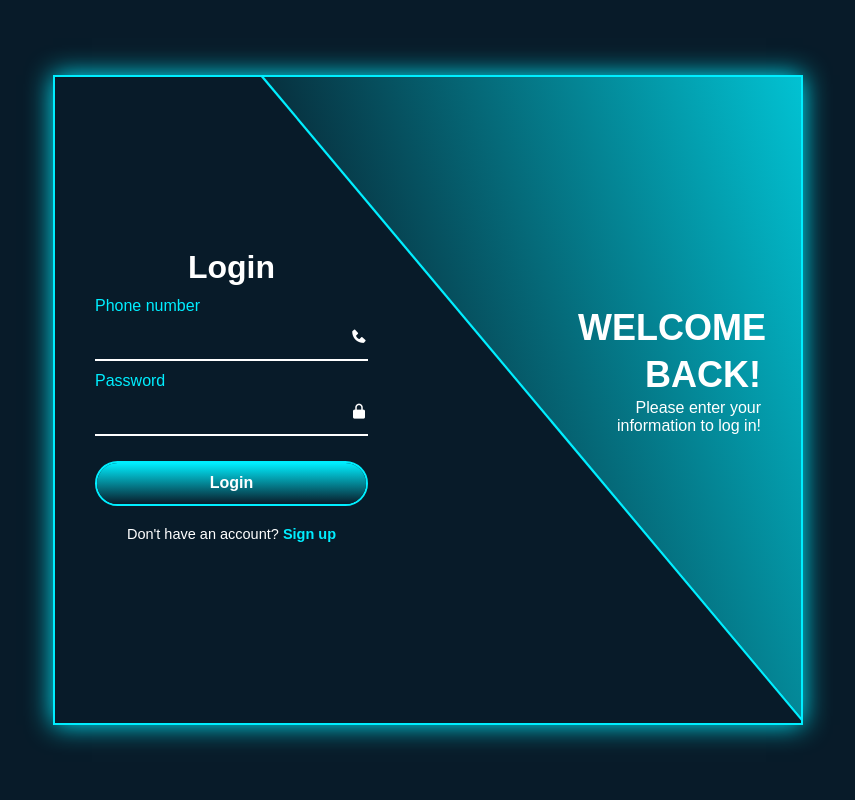
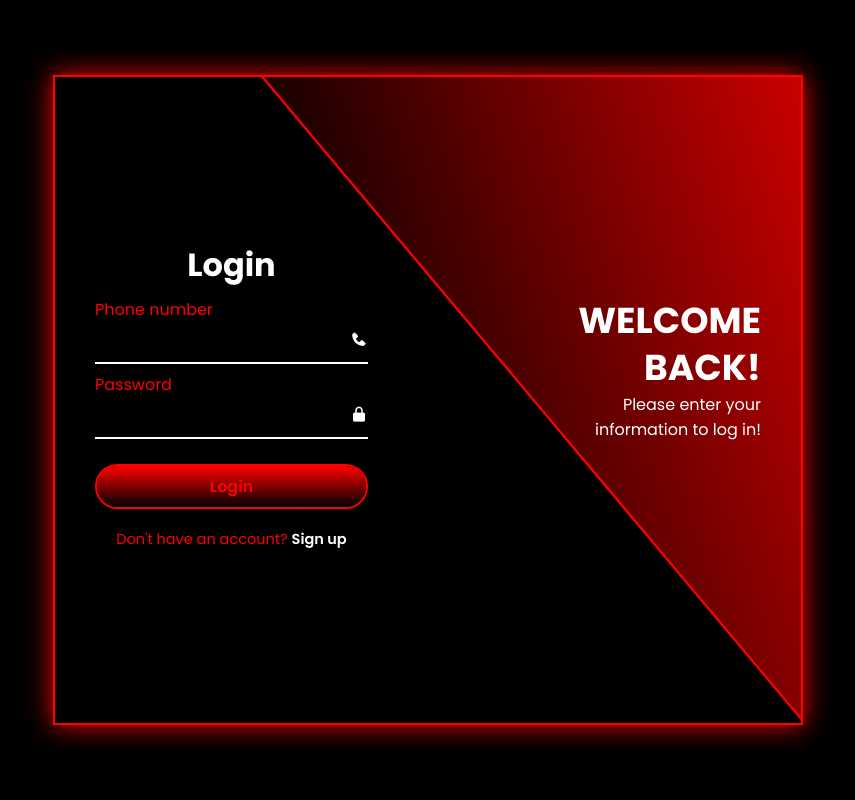
Before and after one commit to valeria-knv/software-lr3, a PHP site: page /register.html in a window 1280 px wide. Shown: the whole page, without its empty margins (212-1067 px from the left). Run offline with PHP 8.4, Linux system fonts and the light colour scheme; some web fonts are replaced.

Commit message:
Update style-form.css

```diff
--- a/css/style-form.css
+++ b/css/style-form.css
@@ -1,4 +1,4 @@
-@import url('https://fonts/googleapis.com/css2?family=Poppins:wght@300;400;500;600;700;800;900;&display=swap');
+@import url('https://fonts.googleapis.com/css2?family=Poppins:wght@300;400;500;600;700;800;900&display=swap');
 
 * {
     margin: 0;
@@ -7,25 +7,25 @@
     font-family: 'Poppins', sans-serif;
 }
 
-body{
+body {
     display: flex;
     justify-content: center;
     align-items: center;
     min-height: 100vh;
-    background: #081b29;
+    background: #000;
 }
 
-.wrapper{
+.wrapper {
     position: relative;
     width: 750px;
     height: 650px;
     background: transparent;
-    border: 2px solid #0ef;
-    box-shadow: 0 0 25px #0ef;
+    border: 2px solid #f00;
+    box-shadow: 0 0 25px #f00;
     overflow: hidden;
 }
 
-.wrapper .form-box{
+.wrapper .form-box {
     position: relative;
     top: 0;
     width: 50%;
@@ -81,45 +81,45 @@ body{
     transition-delay: calc(.1s * var(--i));
 }
 
-.form-box h2{
+.form-box h2 {
     font-size: 32px;
-    color: #fff;
+    color: rgb(255, 255, 255);
     text-align: center;
 }
 
-.form-box .input-box{
+.form-box .input-box {
     position: relative;
     width: 100%;
     height: 50px;
     margin: 25px 0;
 }
 
-.input-box input{
+.input-box input {
     width: 100%;
     height: 100%;
     background: transparent;
     border: none;
     outline: none;
-    border-bottom: 2px solid #fff;
+    border-bottom: 2px solid rgb(255, 255, 255);
     padding-right: 23px;
     font-size: 16px;
-    color: #fff;
+    color: rgb(255, 255, 255);
     font-weight: 500;
     transition: .5s;
 }
 
 .input-box input:focus,
 .input-box input:valid {
-    border-bottom-color: #0ef;
+    border-bottom-color: rgb(255, 0, 0);
 }
 
-.input-box label{
+.input-box label {
     position: absolute;
     top: 50%;
     left: 0;
     transform: translateY(-50%);
     font-size: 16px;
-    color: #fff;
+    color: rgb(255, 255, 255);
     pointer-events: none;
     transition: .5s;
 }
@@ -128,22 +128,22 @@ body{
 .input-box input:valid~label,
 .input-box input:invalid~label {
     top: -5px;
-    color: #0ef;
+    color: rgb(255, 0, 0);
 }
 
-.input-box i{
+.input-box i {
     position: absolute;
     top: 50%;
     right: 0;
     transform: translateY(-50%);
     font-size: 18px;
-    color: #fff;
+    color: rgb(255, 255, 255);
     transition: .5s;
 }
 
 .input-box input:focus~i,
 .input-box input:valid~i {
-    color: #0ef;
+    color: rgb(255, 0, 0);
 }
 
 .btn {
@@ -151,25 +151,25 @@ body{
     width: 100%;
     height: 45px;
     background: transparent;
-    border: 2px solid #0ef;
+    border: 2px solid #f00;
     outline: none;
     border-radius: 40px;
     cursor: pointer;
     font-size: 16px;
-    color: #fff;
+    color: #f00;
     font-weight: 600;
     z-index: 1;
     overflow: hidden;
 }
 
 .btn::before {
-    content: '' ;
+    content: '';
     position: absolute;
     top: -100%;
     left: 0;
     width: 100%;
     height: 300%;
-    background: linear-gradient(#081b29, #0ef, #081b29, #0ef);
+    background: linear-gradient(#000, #f00, #000, #f00);
     z-index: -1;
     transition: .5s;
 }
@@ -178,20 +178,20 @@ body{
     top: 0;
 }
 
-.form-box .logreg-link{
+.form-box .logreg-link {
     font-size: 14.5px;
-    color: #fff;
+    color: #f00;
     text-align: center;
     margin: 20px 0 10px;
 }
 
 .logreg-link p a {
-    color:#0ef;
+    color: rgb(255, 255, 255);
     text-decoration: none;
     font-weight: 600;
 }
 
-.logreg-link p a:hover{
+.logreg-link p a:hover {
     text-decoration: underline;
 }
 
@@ -205,13 +205,13 @@ body{
     justify-content: center;
 }
 
-.wrapper .info-text.login{
+.wrapper .info-text.login {
     right: 0;
     text-align: right;
     padding: 0 40px 60px 150px;
 }
 
-.wrapper .info-text.login .animation{
+.wrapper .info-text.login .animation {
     transform: translateX(0);
     opacity: 1;
     filter: blur(0);
@@ -219,7 +219,7 @@ body{
     transition-delay: calc(.1s * var(--j));
 }
 
-.wrapper.active .info-text.login .animation{
+.wrapper.active .info-text.login .animation {
     transform: translateX(130%);
     opacity: 0;
     filter: blur(10px);
@@ -252,16 +252,16 @@ body{
     transition-delay: calc(.1s * var(--i));
 }
 
-.info-text h2{
+.info-text h2 {
     font-size: 36px;
-    color: #fff;
+    color: rgb(255, 255, 255);
     line-height: 1.3;
     text-transform: uppercase;
 }
 
-.info-text p{
+.info-text p {
     font-size: 16px;
-    color: #fff;
+    color: rgb(255, 255, 255);
 }
 
 .wrapper .bg-animate {
@@ -270,8 +270,8 @@ body{
     right: 0;
     width: 850px;
     height: 700px;
-    background: linear-gradient(45deg, #081b29, #0ef);
-    border-bottom: 3px solid #0ef;
+    background: linear-gradient(45deg, #000, #f00);
+    border-bottom: 3px solid #f00;
     transform: rotate(10deg) skewY(40deg);
     transform-origin: bottom right;
     transition: 1.5s ease;
@@ -279,26 +279,26 @@ body{
     left: -60px;
 }
 
-.wrapper.active .bg-animate{
+.wrapper.active .bg-animate {
     transform: rotate(0) skewY(0);
     transition-delay: .5s;
 }
 
-.wrapper .bg-animate2{
+.wrapper .bg-animate2 {
     position: absolute;
     top: 100%;
     left: 250px;
     width: 900px;
     height: 800px;
-    background: #081b29;
-    border-top: 3px solid #0ef;
+    background: #000;
+    border-top: 3px solid #f00;
     transform: rotate(0) skewY(0);
     transform-origin: bottom left;
     transition: 1.5s ease;
     transition-delay: .5s;
 }
 
-.wrapper.active .bg-animate2{
+.wrapper.active .bg-animate2 {
     transform: rotate(-11deg) skewY(-41deg);
     transition-delay: 1.2s;
     left: 150px;
```
